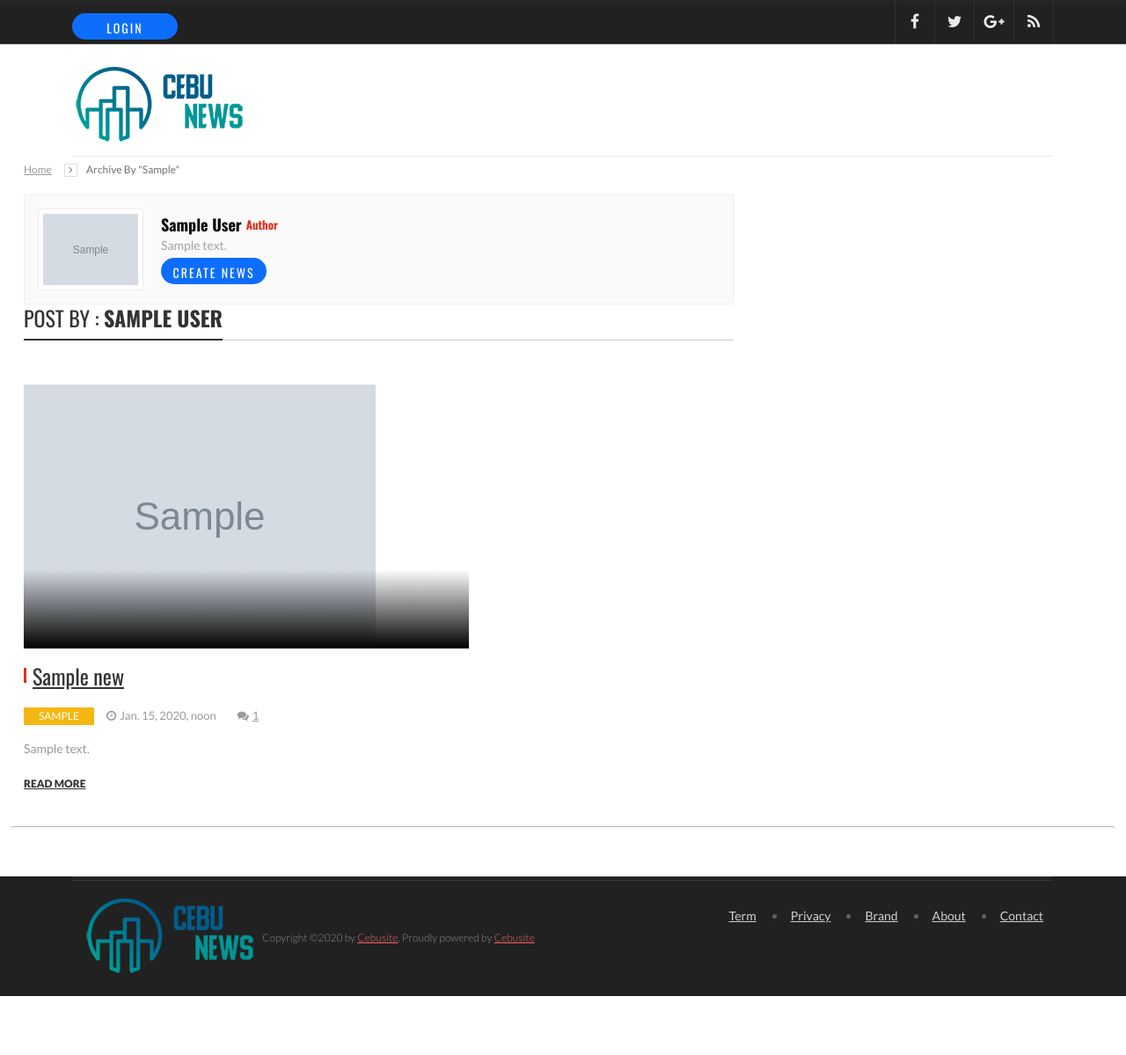
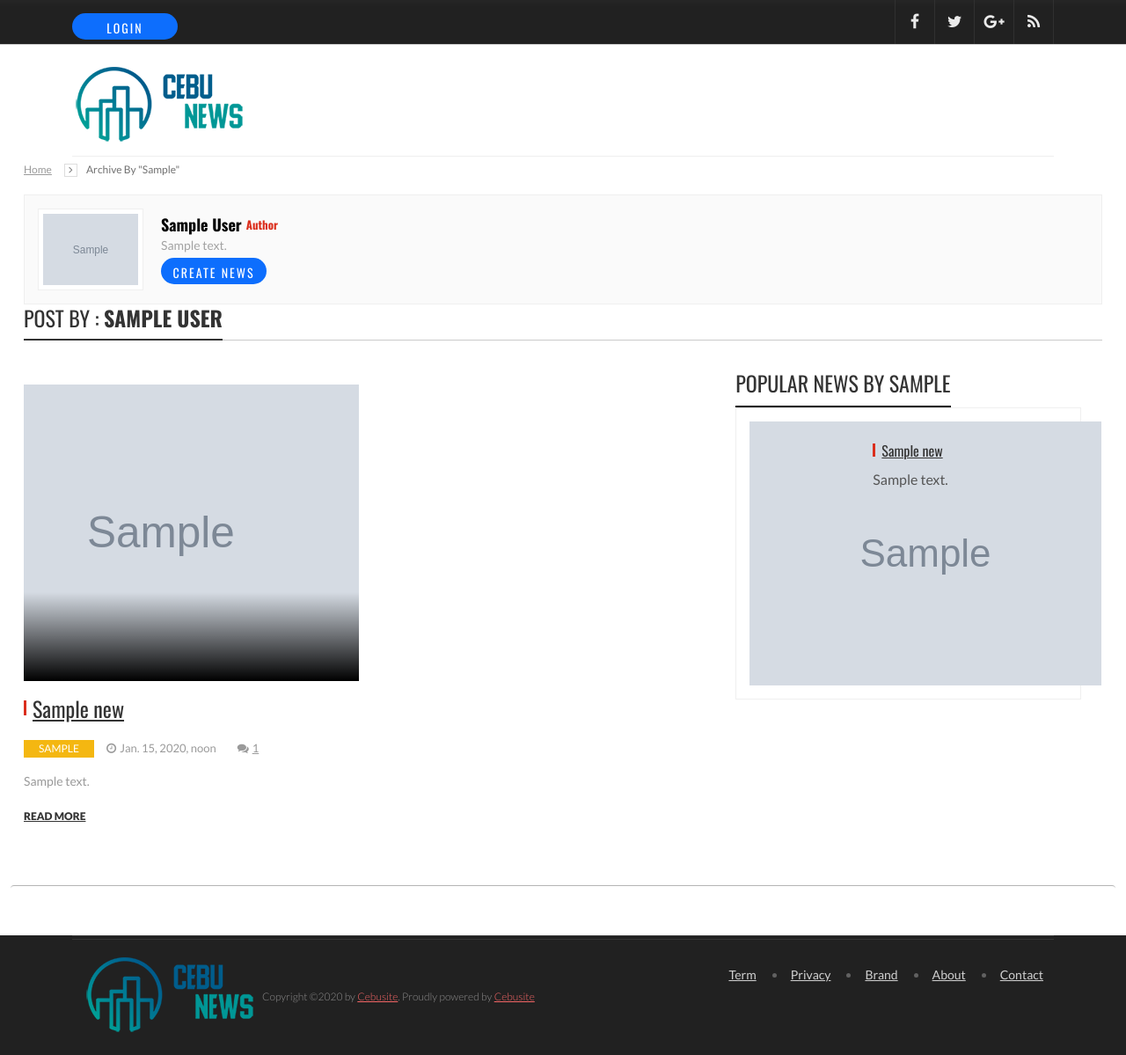
Before and after one commit to IvanGLS/cebu_news, a Django app: page /user/1/ in a window 1280 px wide. Shown: the whole page at 88% size. Before the commit the page ends 1132 px from the top, so only its background shows below. Run offline with Django 4.2, Linux system fonts and the light colour scheme; tables that the repository leaves empty hold one stand-in row (values such as "Sample post"); grey boxes marked "Sample" are stand-in pictures; some libraries are stand-ins or nearby versions.

Commit message:
Updated login button and redactor_detail page

```diff
--- a/templates/includes/header.html
+++ b/templates/includes/header.html
@@ -16,10 +16,10 @@
                 <img class="img-circle img-user" src="{{ request.user.image.url }}" alt="images">
                 <h3>Current User :</h3>
                 <p>{{ request.user.username }}</p>
-                <a href="{% url "portal:redactor-detail" pk=request.user.id %}" class="btn btn-primary">
+                <a href="{% url "portal:redactor-detail" pk=request.user.id %}" class="btn btn-success">
                 User panel
                 </a>
-                <a href="{% url "logout" %}" class="btn btn-success">
+                <a href="{% url "logout" %}" class="btn btn-primary">
                 logout
                 </a>
               {% else %}
--- a/templates/portal/redactor_detail.html
+++ b/templates/portal/redactor_detail.html
@@ -3,7 +3,7 @@
 
 {% block content %}
   {% load static %}
-<div class="col-md-8">
+<div class="col-md-12">
   <ul class="breadcrumb">
   <li><a href="/">Home</a></li>
   <li class="active">Archive by "{{ redactor.username }}"</li>
@@ -31,6 +31,7 @@
         <div class="row">
           <div class="row col-md-8">
             {% for news in redactor.news.all %}
+              <article class="col-md-6 home3-slideshow">
               <div class="post-item ver3 cat-1 overlay space-30 redactor-news">
                 <div class="wrap-images">
                   <a class="images" href="{% url 'portal:news-detail' pk=news.id %}" title="images"><img class='img-responsive' src="{{ news.image.url }}" alt="images"></a>
@@ -55,8 +56,30 @@
                       {% endif %}
                   </div>
               </div>
+              </article>
               {% endfor %}
         </div>
+        <div class="col-md-4">
+            <aside class="widget popular">
+            <h3 class="widget-title">Popular news by {{ redactor.username }}</h3>
+            <div class="content">
+                {% for news in redactor.news.all %}
+                   {% if news.most_popular %}
+                <div class="post-item ver2">
+                    <a class="images" href="{% url 'portal:news-detail' pk=news.id %}" title="images">
+                      <img class='img-responsive' src="{{ news.image.url }}" alt="images"></a>
+                    <div class="text">
+                        <h2><a href="" title="title">{{ news.title }}</a></h2>
+                        <div class="tag">
+                          <p>{{ news.content|truncatewords:5 }}</p>
+                        </div>
+                    </div>
+                </div>
+                  {% endif %}
+                {% endfor %}
+            </div>
+            </aside>
+          </div>
       </div>
     </div>
   </div>
```
